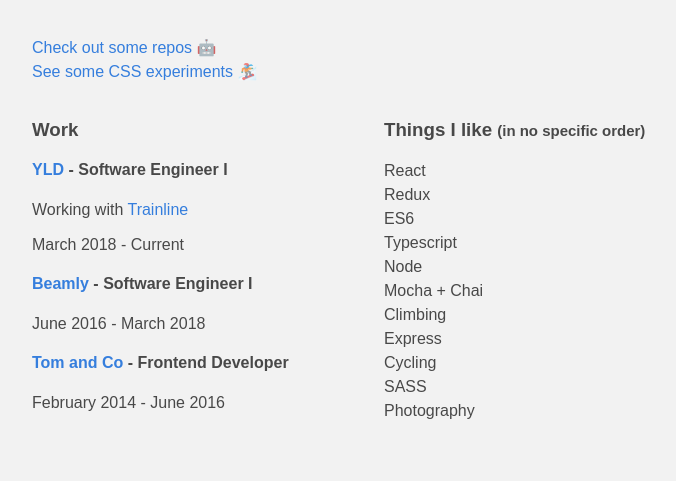
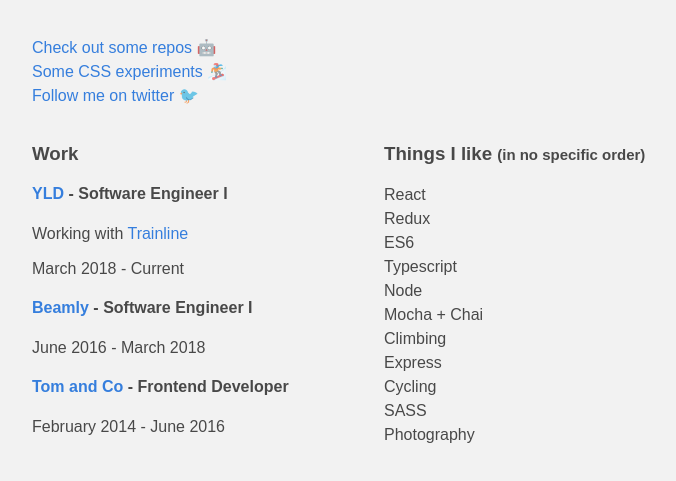
Before and after one commit to omonk/omonk.github.io, a website: page index.html in a window 1280 px wide. Shown: the part 149-630 px from the top of the page, without its empty margins (256-932 px from the left). Drawn offline with Linux system fonts and the light colour scheme.

Commit message:
add twitter

```diff
--- a/index.html
+++ b/index.html
@@ -27,7 +27,9 @@
                 <p class="lh-copy fl cl">
                     <a class="blue link dim" href="https://github.com/omonk">Check out some repos</a> 🤖
                     <br>
-                    <a class="blue link dim" href="https://codepen.io/olliemonk/">See some CSS experiments</a> 🏂
+                    <a class="blue link dim" href="https://codepen.io/olliemonk/">Some CSS experiments</a> 🏂
+                    <br>
+                    <a class="blue link dim" href="https://twitter.com/ollie_monk/">Follow me on twitter</a> 🐦
                 </p>
             </div>
 
```
